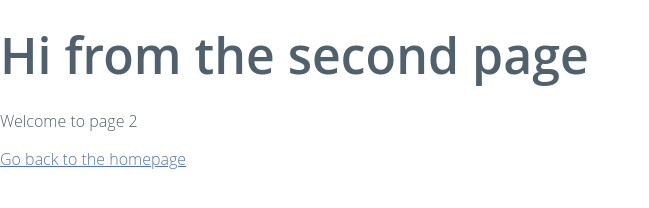
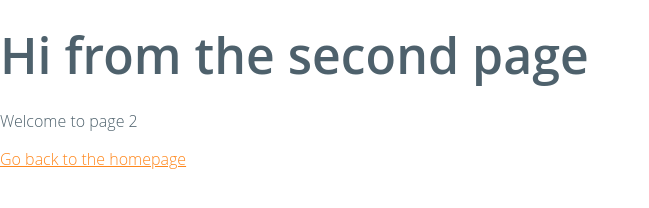
Before and after one commit to Swizec/react-d3js-landing-page, a Gatsby site: page /page-2 in a window 1280 px wide. In both pictures the pointer is over the link "Go back to the homepage". Shown: the whole page, without its empty margins (0-649 px from the left). Built offline with nearby package versions, Linux system fonts and the light colour scheme; Gatsby itself is replaced by a stand-in of ours.

Commit message:
Link Hover

```diff
--- a/src/components/layout.css
+++ b/src/components/layout.css
@@ -68,7 +68,7 @@ a {
 }
 a:hover,
 a:focus {
-  color: #5173bd;
+  color: #ff871c;
 }
 
 .testblock {
```
